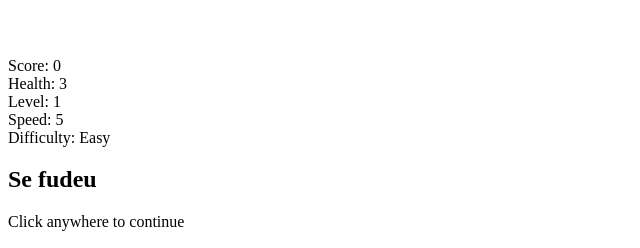
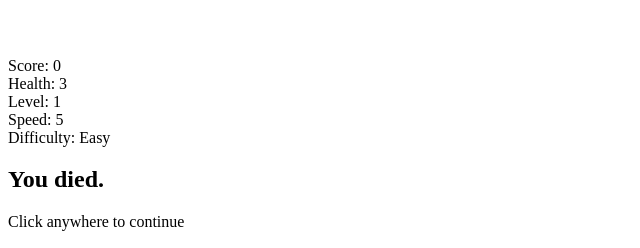
Before and after one commit to renantrendt/snake-gms, a website with bundled scripts: page index.html in a window 1280 px wide. Shown: the part 2959-3207 px from the top of the page, 0-640 px from the left. Built offline with nearby package versions, Linux system fonts and the light colour scheme; a script that the page names is missing.

Commit message:
no fudeu

```diff
--- a/index.html
+++ b/index.html
@@ -218,7 +218,7 @@
 
     <!-- Death Screen -->
     <div id="death-screen" class="screen hidden">
-        <h2>Se fudeu</h2>
+        <h2>You died.</h2>
         <p>Click anywhere to continue</p>
     </div>
 
```
